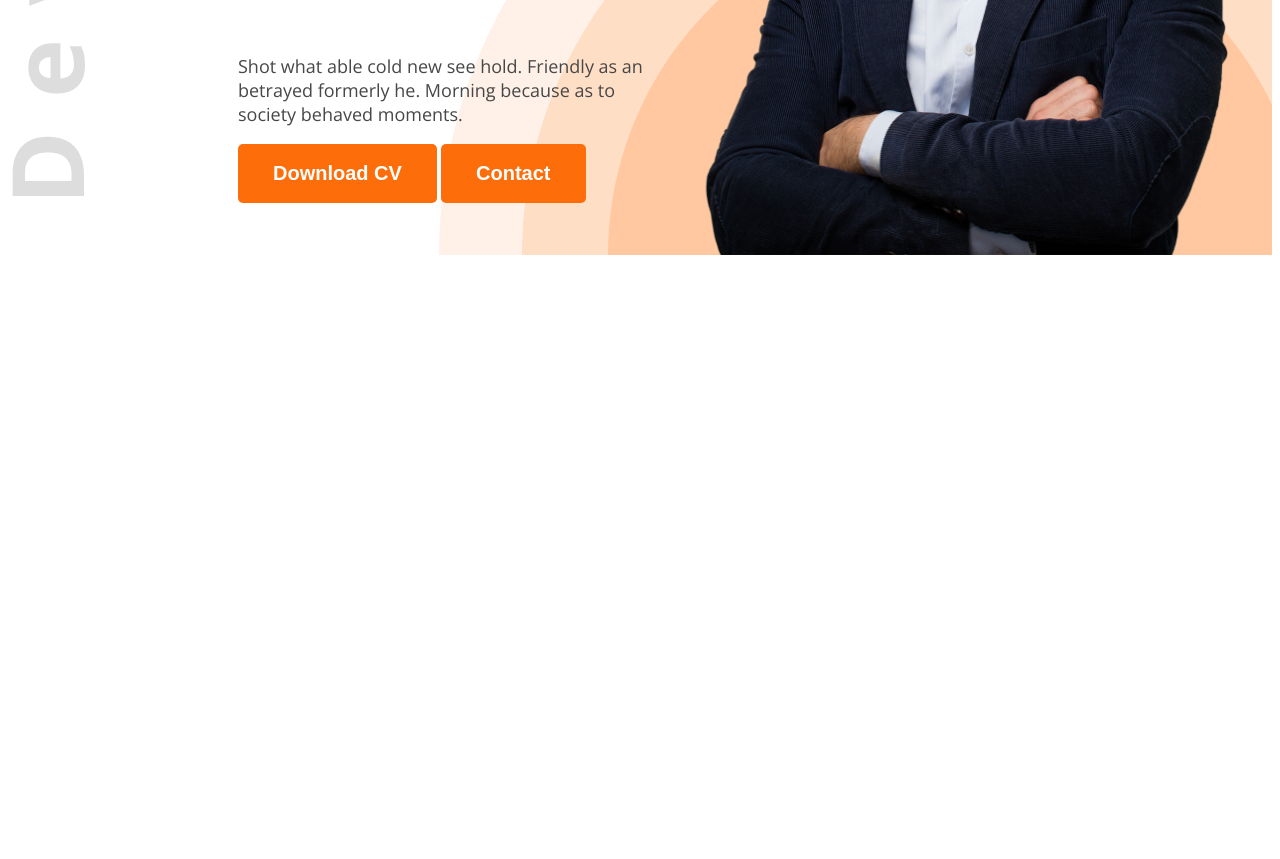
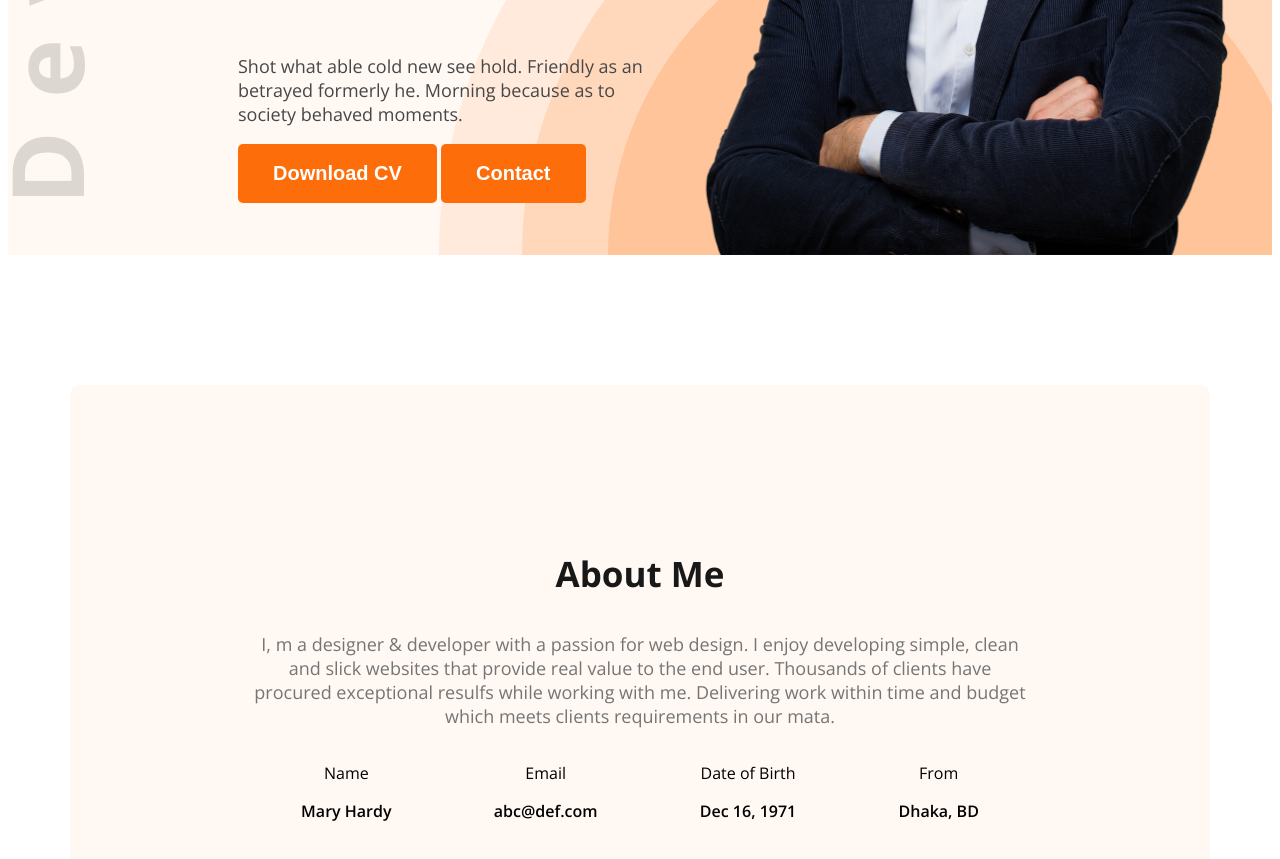
Before and after one commit to md-abdullah-alien/Module-05, a plain HTML site: page index.html in a window 1280 px wide. Shown: the part 575-1434 px from the top of the page. Before the commit the page ends 838 px from the top, so only its background shows below. Drawn offline with nearby package versions, Linux system fonts and the light colour scheme.

Commit message:
Module-05 5.5 finish

```diff
--- a/Styles/style.css
+++ b/Styles/style.css
@@ -6,7 +6,11 @@
         "wdth" 100;
 }
 
-/* Shared Style */
+/* Shared Style Started */
+.secondary-bg {
+    background-color: #FFF8F3;
+}
+
 .text-primary {
     color: #FD6E0A;
 }
@@ -24,6 +28,23 @@
     padding: 18px 35px;
     border-radius: 5px;
 }
+
+.section-title {
+    font-size: 35px;
+    font-weight: bold;
+    color: #181818;
+}
+
+.section-description {
+    font-size: 18px;
+    color: #757575;
+}
+
+.text-center {
+    text-align: center;
+}
+
+/* Shared Styles Ended */
 
 /* Header Section Styles */
 .header {
@@ -88,3 +109,28 @@ nav ul li a {
 .banner-profile-pic {
     width: 580px;
 }
+
+/* Main Styles Start */
+main {
+    max-width: 1140px;
+    margin: 0 auto;
+}
+
+/* About Section Styled Started */
+.about {
+    padding: 130px 180px;
+    border-radius: 10px;
+    text-align: center;
+    margin-top: 130px;
+}
+
+.about-items {
+    display: flex;
+    justify-content: space-around;
+}
+
+.item-description {
+    font-weight: 600;
+}
+
+/* About Section Styles Ended */
--- a/index.html
+++ b/index.html
@@ -13,7 +13,7 @@
 </head>
 
 <body class="open-sans-normal">
-    <header class="header">
+    <header class="header secondary-bg">
         <nav>
             <h3 class="nav-title">Ma<span class="text-primary">r</span>y</h3>
             <ul>
@@ -36,7 +36,36 @@
             <img class="banner-profile-pic" src="Images/hardy.png" alt="">
         </div>
     </header>
-    <main></main>
+    <main>
+        <section class="about secondary-bg">
+            <h3 class="section-title">About Me</h3>
+            <p class="section-description">
+                I, m a designer & developer with a passion for web design. I enjoy developing simple, clean and slick
+                websites that provide real value to the end user. Thousands of clients have procured exceptional resulfs
+                while working with me. Delivering work within time and budget which meets clients requirements in our
+                mata.
+            </p>
+            <div class="about-items">
+                <!-- .about-item*4>p.item-title+p.item-description -->
+                <div class="about-item">
+                    <p class="item-title">Name</p>
+                    <p class="item-description">Mary Hardy</p>
+                </div>
+                <div class="about-item">
+                    <p class="item-title">Email</p>
+                    <p class="item-description">abc@def.com</p>
+                </div>
+                <div class="about-item">
+                    <p class="item-title">Date of Birth</p>
+                    <p class="item-description">Dec 16, 1971</p>
+                </div>
+                <div class="about-item">
+                    <p class="item-title">From</p>
+                    <p class="item-description">Dhaka, BD</p>
+                </div>
+            </div>
+        </section>
+    </main>
     <footer></footer>
 </body>
 
```
